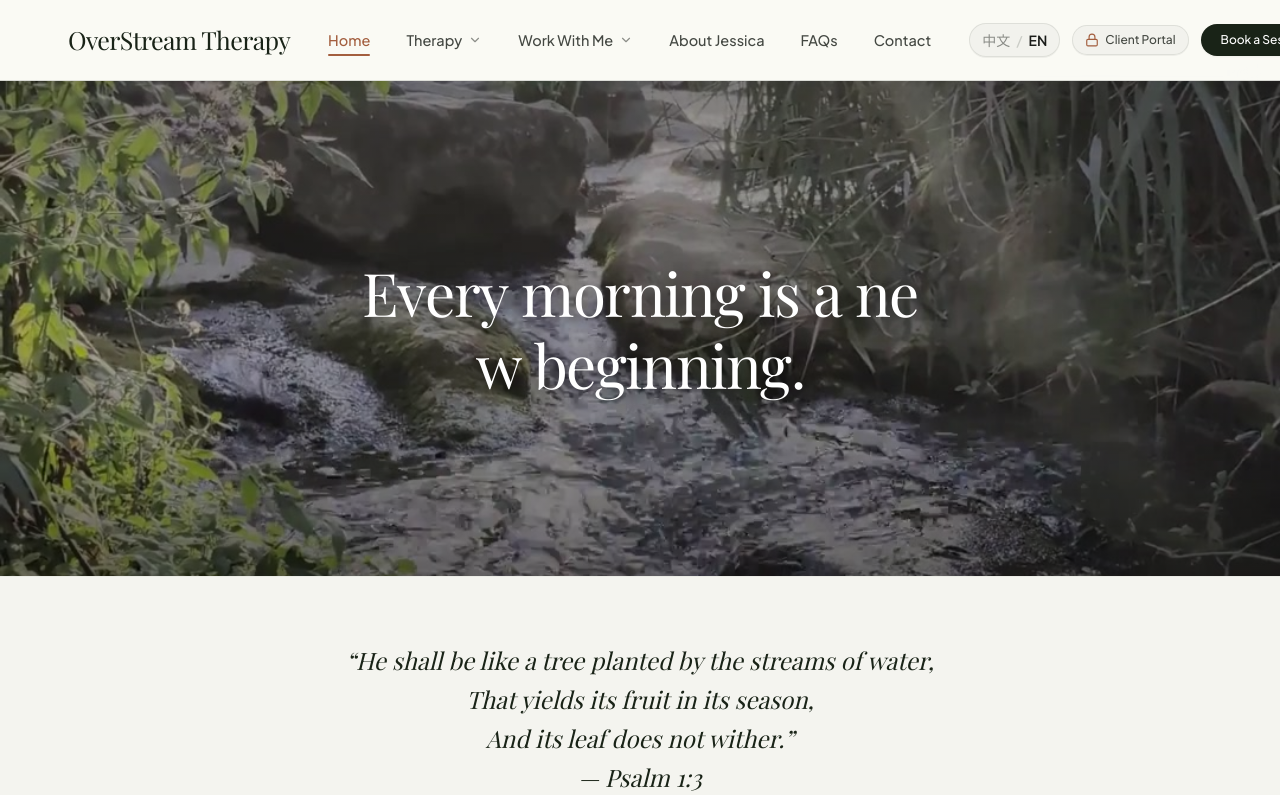
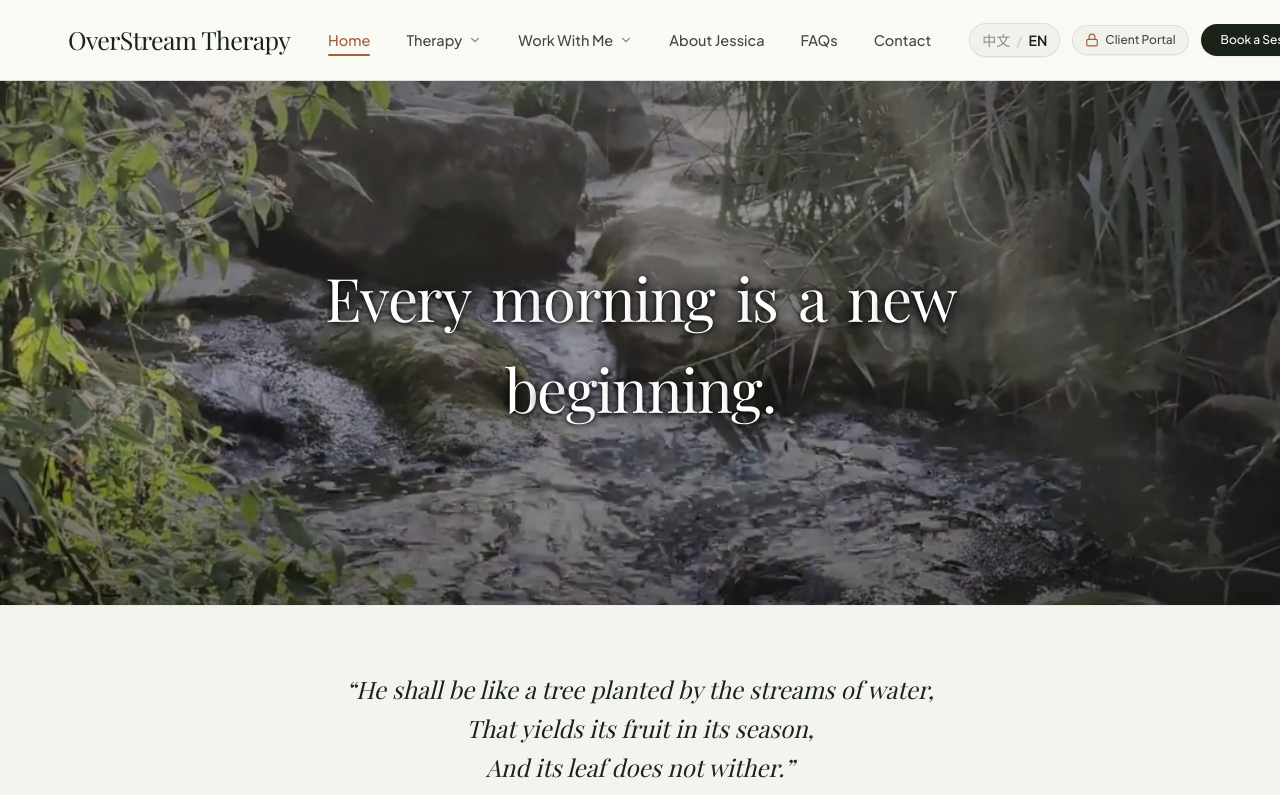
Before and after one commit to jcfrom2000/Asuan, a React (Vite) app: page / in a window 1280 px wide. Shown: the top 795 px of the page. Built offline with nearby package versions, Linux system fonts and the light colour scheme; a web font is replaced by a local one.

Commit message:
feat(hero): tokenize headline for animation
Refactor hero text processing to handle words or character clusters while maintaining sequential animation indices.

```diff
--- a/src/components/Hero.tsx
+++ b/src/components/Hero.tsx
@@ -1,4 +1,4 @@
-import React, { useState, useRef, useEffect } from 'react';
+import React, { useState, useRef, useEffect, useMemo } from 'react';
 import { Language } from '../types';
 import { translations } from '../data/translations';
 import { getAssetUrl } from '../utils/assets';
@@ -21,8 +21,30 @@ export const Hero: React.FC<HeroProps> = ({
 
   const isZh = language === 'zh';
   const headlineText = t.hero.headline;
-  // Letter-by-letter split for both English and Chinese
-  const characters = headlineText.split('');
+
+  // Process text into tokens (words for English, character clusters for Chinese)
+  // while preserving sequential character animation delay indices across tokens.
+  const tokenData = useMemo(() => {
+    let rawTokens: string[] = [];
+    if (isZh) {
+      // Split Chinese by punctuation or logical character pairs/triplets
+      rawTokens = headlineText.split(/(?<=[\uff0c\u3002])|/u).filter(Boolean);
+    } else {
+      // Split English by spaces to preserve unbreakable word boundaries
+      rawTokens = headlineText.split(' ');
+    }
+
+    let globalLetterCount = 0;
+    return rawTokens.map((token) => {
+      const chars = token.split('');
+      const charList = chars.map((char) => {
+        const delayIndex = globalLetterCount;
+        globalLetterCount++;
+        return { char, delayIndex };
+      });
+      return { token, letters: charList };
+    });
+  }, [headlineText, isZh]);
 
   useEffect(() => {
     if (videoRef.current) {
@@ -41,7 +63,7 @@ export const Hero: React.FC<HeroProps> = ({
       id="home"
       className="relative w-full overflow-hidden bg-gradient-to-b from-[#f2ece3] via-[#e8ece3] to-[#fafaf4] pt-28 pb-16 md:pb-28 min-h-[420px] sm:min-h-[480px] flex items-center justify-center"
     >
-      {/* 1. Poster Image Placeholder (Rendered instantly for zero LCP delay & fast paint) */}
+      {/* 1. Poster Image Placeholder */}
       <img
         src={getAssetUrl('assets/videos/hero-nature-dawn-poster.jpg')}
         alt={t.imageAlts.heroLandscape}
@@ -74,25 +96,34 @@ export const Hero: React.FC<HeroProps> = ({
       <div className="absolute inset-0 bg-gradient-to-b from-black/45 via-black/30 to-black/55 pointer-events-none z-2" />
 
       {/* 4. Hero Content Container */}
-      <div className="relative max-w-[1240px] mx-auto px-5 md:px-16 z-10">
-        <div className="flex flex-col items-center justify-center text-center max-w-3xl mx-auto py-12 md:py-16 px-4">
+      <div className="relative max-w-[1240px] mx-auto px-5 md:px-16 z-10 w-full">
+        <div className="flex flex-col items-center justify-center text-center max-w-3xl mx-auto py-12 md:py-16 px-2 sm:px-4">
           <div className="w-full space-y-6 z-10 flex flex-col items-center text-center">
-            <h1 className="font-display-hero text-3xl sm:text-4xl md:text-5xl lg:text-6xl text-white font-normal tracking-tight max-w-xl mx-auto leading-tight md:leading-[1.2] drop-shadow-[0_2px_10px_rgba(0,0,0,0.6)] flex flex-wrap justify-center">
-              {characters.map((char, index) => {
-                const isSpace = char === ' ';
-                return (
+
+            {/* Headline with Word-Boundary Wrap Protection & Crisp Text Shadow */}
+            <h1 className="font-display-hero text-3xl sm:text-4xl md:text-5xl lg:text-6xl text-white font-normal tracking-tight max-w-3xl mx-auto leading-relaxed md:leading-snug">
+              <div className="flex flex-wrap justify-center items-center gap-x-[0.35em] gap-y-1 sm:gap-y-2 max-w-xl sm:max-w-2xl mx-auto">
+                {tokenData.map(({ token, letters }, tokenIdx) => (
                   <span
-                    key={`${char}-${index}`}
-                    className="animate-letter-pop inline-block whitespace-pre"
-                    style={{
-                      animationDelay: `${index * (isZh ? 110 : 40)}ms`,
-                    }}
+                    key={`token-${tokenIdx}`}
+                    className="inline-block whitespace-nowrap"
                   >
-                    {isSpace ? '\u00A0' : char}
+                    {letters.map(({ char, delayIndex }, charIdx) => (
+                      <span
+                        key={`char-${tokenIdx}-${charIdx}`}
+                        className="animate-letter-pop inline-block whitespace-pre text-white [text-shadow:_0_2px_14px_rgba(0,0,0,0.95),_0_1px_4px_rgba(0,0,0,0.9)] drop-shadow-[0_2px_8px_rgba(0,0,0,0.85)]"
+                        style={{
+                          animationDelay: `${delayIndex * (isZh ? 110 : 45)}ms`,
+                        }}
+                      >
+                        {char}
+                      </span>
+                    ))}
                   </span>
-                );
-              })}
+                ))}
+              </div>
             </h1>
+
           </div>
         </div>
       </div>
```
Also changed, not shown: public/assets/aistudio/image_78dfd5c6.png (added).
